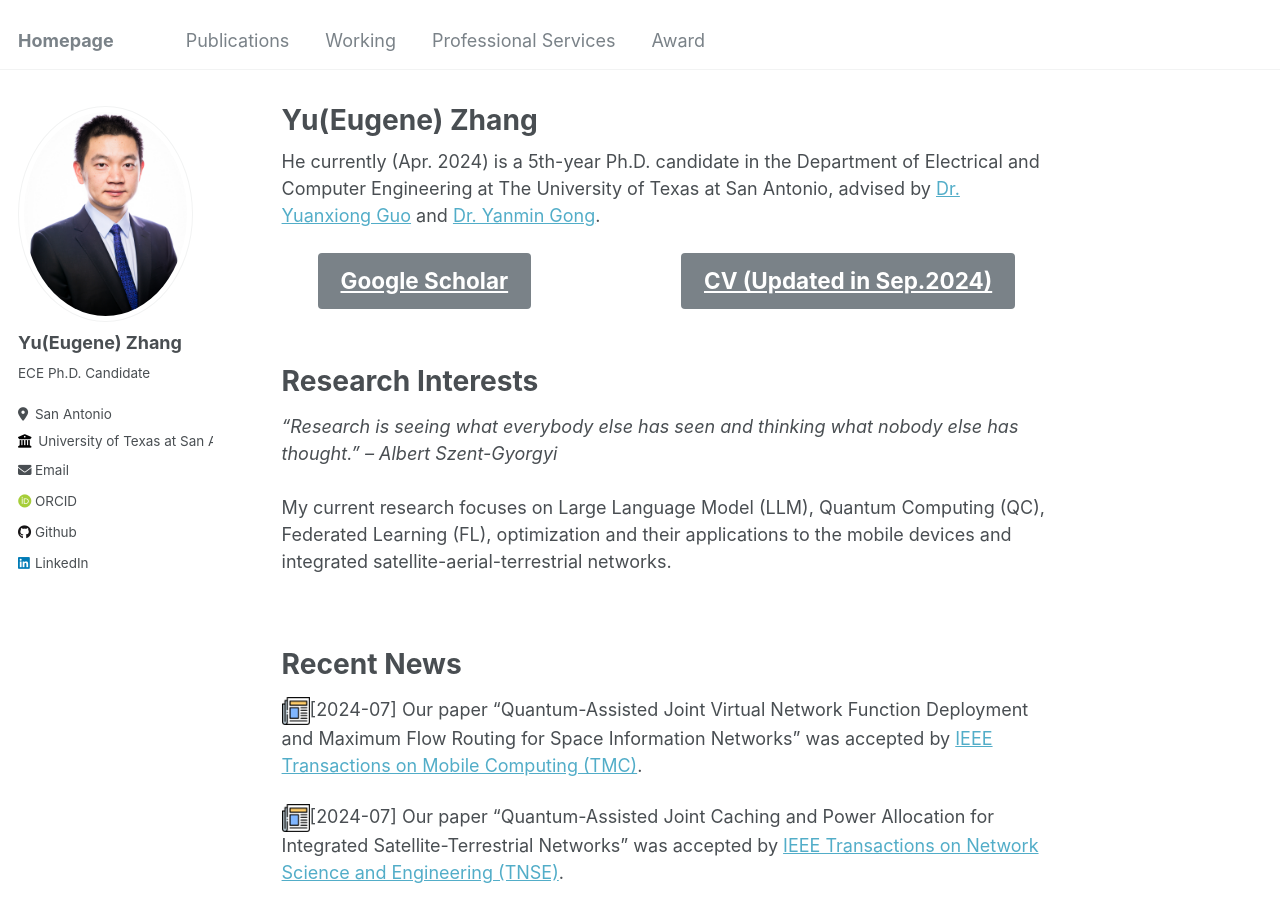
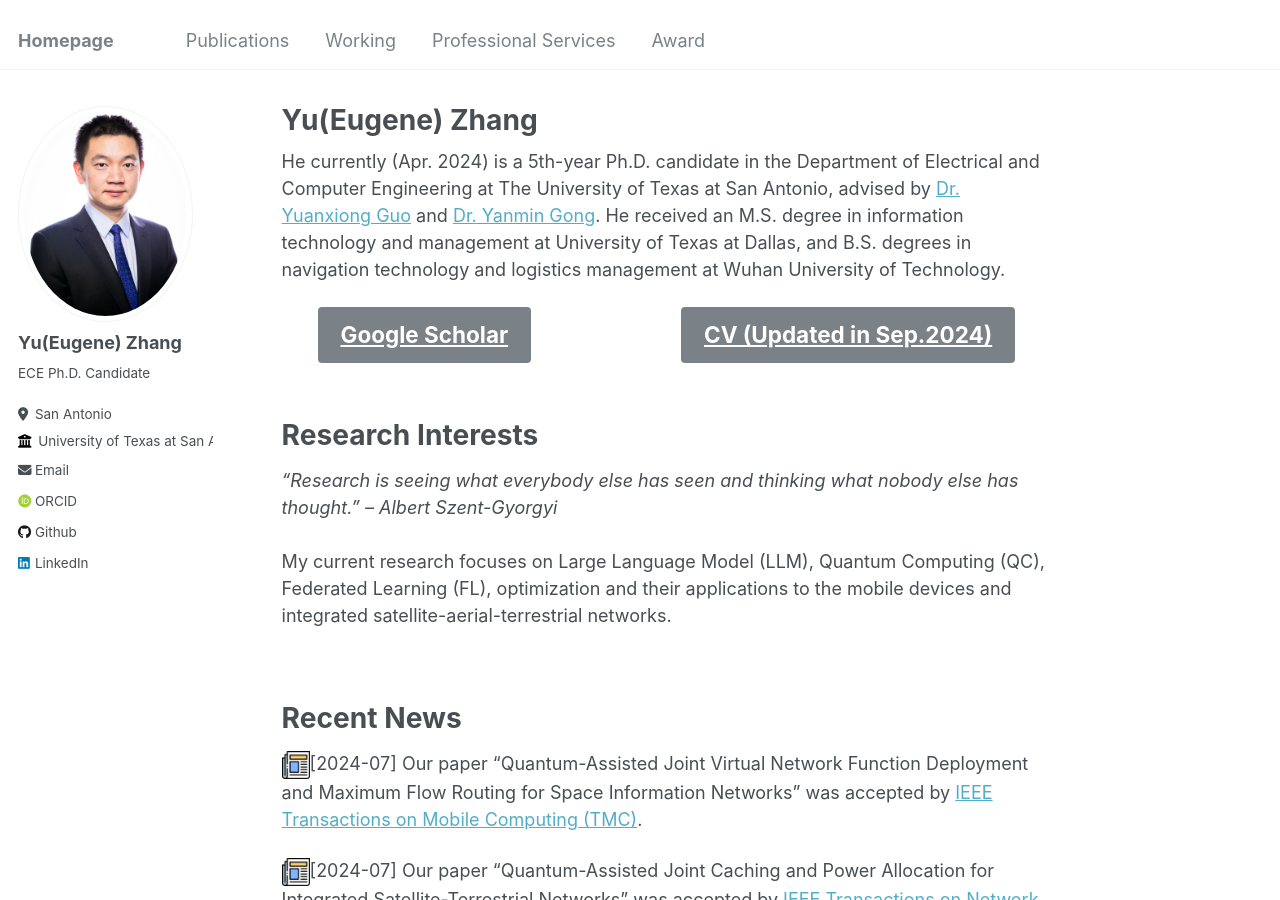
Before and after one commit to Yu-Zhang-Eugene/yu-zhang-eugene.github.io, a Jekyll site: the page built from _pages/about.md, in a window 1280 px wide and 900 px high. Built offline with Jekyll 4.4.1, drawn with Linux system fonts in a browser that asks for light colours; some web fonts are replaced.

Commit message:
modified:   _pages/about.md

```diff
--- a/_pages/about.md
+++ b/_pages/about.md
@@ -7,7 +7,7 @@ redirect_from:
   - /about.html
 ---
 
-He currently (Apr. 2024) is a 5th-year Ph.D. candidate in the Department of Electrical and Computer Engineering at The University of Texas at San Antonio, advised by [Dr. Yuanxiong Guo](https://guoyuanxiong.github.io) and [Dr. Yanmin Gong](https://yanmingong.github.io).
+He currently (Apr. 2024) is a 5th-year Ph.D. candidate in the Department of Electrical and Computer Engineering at The University of Texas at San Antonio, advised by [Dr. Yuanxiong Guo](https://guoyuanxiong.github.io) and [Dr. Yanmin Gong](https://yanmingong.github.io). He received an M.S. degree in information technology and management at University of Texas at Dallas, and B.S. degrees in navigation technology and logistics management at Wuhan University of Technology.
 
 <div style="display: flex; justify-content: space-around; align-items: center;">
   <!-- First button linking to Stack Overflow -->
```
